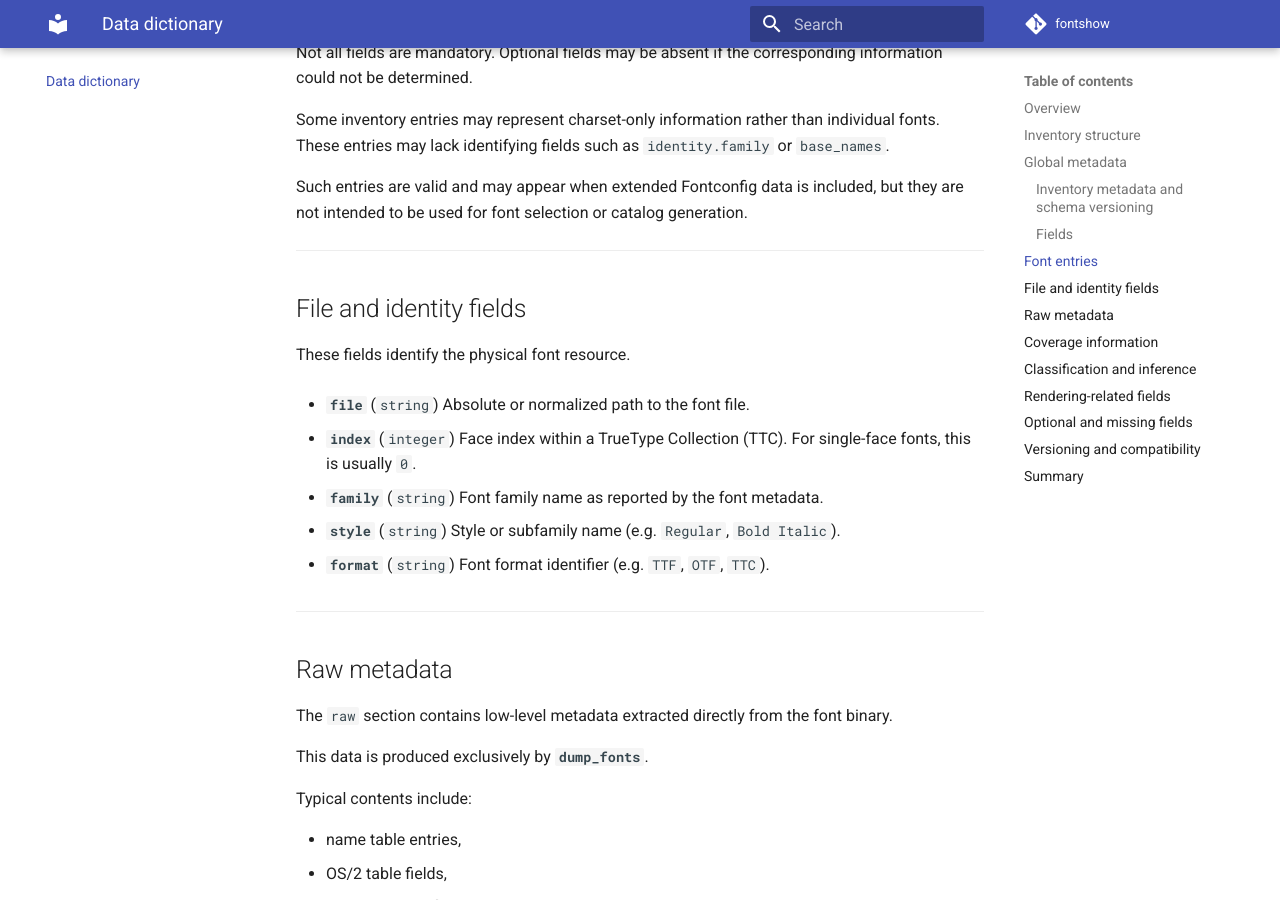
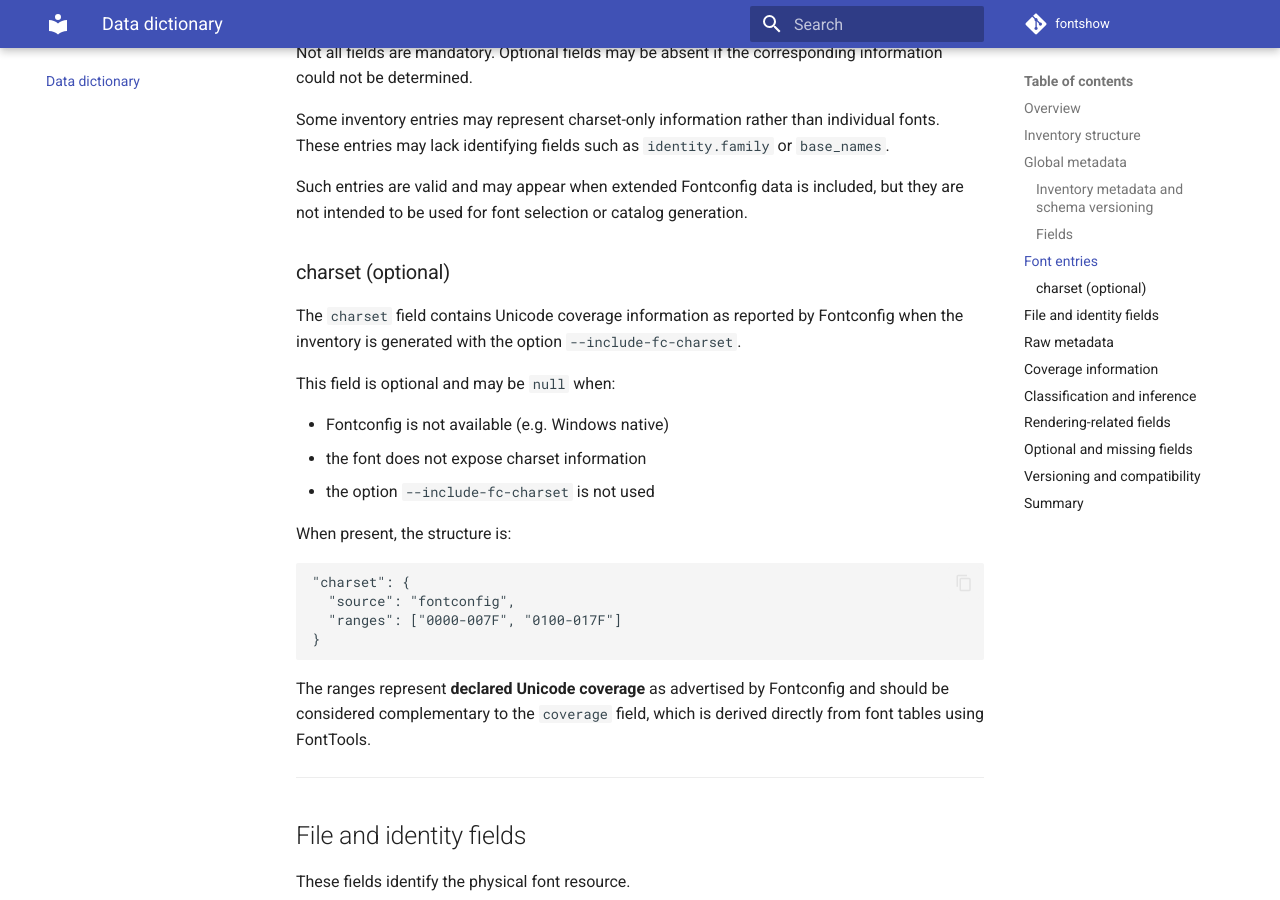
Before and after one commit to marco0560/Fontshow, an MkDocs documentation site: the page built from docs/data_dictionary.md, in a window 1280 px wide and 900 px high, scrolled down 2462 px. Built offline with MkDocs 1.6.1 and Material for MkDocs 9.7.7, drawn with Linux system fonts in a browser that asks for light colours; comment, search, counter and statistics services are not loaded.

````diff
--- a/docs/data_dictionary.md
+++ b/docs/data_dictionary.md
@@ -118,6 +118,31 @@
 Such entries are valid and may appear when extended Fontconfig data is
 included, but they are not intended to be used for font selection or catalog
 generation.
+
+### charset (optional)
+
+The `charset` field contains Unicode coverage information as reported by
+Fontconfig when the inventory is generated with the option
+`--include-fc-charset`.
+
+This field is optional and may be `null` when:
+
+- Fontconfig is not available (e.g. Windows native)
+- the font does not expose charset information
+- the option `--include-fc-charset` is not used
+
+When present, the structure is:
+
+```json
+"charset": {
+  "source": "fontconfig",
+  "ranges": ["0000-007F", "0100-017F"]
+}
+```
+
+The ranges represent **declared Unicode coverage** as advertised by
+Fontconfig and should be considered complementary to the `coverage`
+field, which is derived directly from font tables using FontTools.
 
 ---
 
````
Also changed, not shown: docs/architecture.md (+20 -0 lines), docs/dump_fonts.md (+20 -0 lines), 2 other files.
